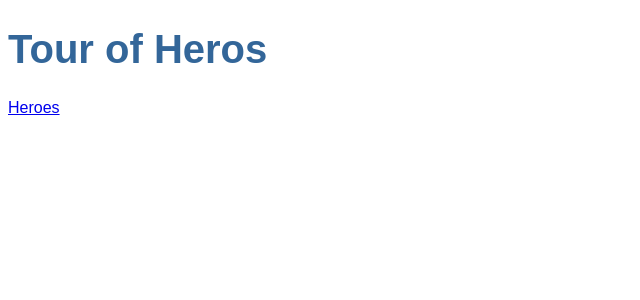
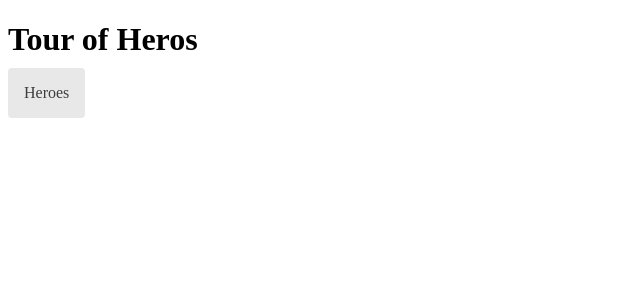
Before and after one commit to jondonadio/tour-of-heroes-tutorial, an Angular app: page / in a window 1280 px wide. Shown: the top 300 px of the page, without its empty margins (0-640 px from the left). Built offline with nearby package versions, Linux system fonts and the light colour scheme.

Commit message:
Add styling to app.component.css

```diff
--- a/src/app/app.component.css
+++ b/src/app/app.component.css
@@ -1,44 +1,22 @@
 /* Application-wide Styles */
+/* AppComponent's private CSS styles */
 h1 {
-    color: #369;
-    font-family: Arial, Helvetica, sans-serif;
-    font-size: 250%;
-  }
-  h2, h3 {
-    color: #444;
-    font-family: Arial, Helvetica, sans-serif;
-    font-weight: lighter;
-  }
-  body {
-    margin: 2em;
-  }
-  body, input[type="text"], button {
-    color: #333;
-    font-family: Cambria, Georgia, serif;
-  }
-  button {
-    background-color: #eee;
-    border: none;
-    border-radius: 4px;
-    cursor: pointer;
-    color: black;
-    font-size: 1.2rem;
-    padding: 1rem;
-    margin-right: 1rem;
-    margin-bottom: 1rem;
-    margin-top: 1rem;
-  }
-  button:hover {
-    background-color: black;
-    color: white;
-  }
-  button:disabled {
-    background-color: #eee;
-    color: #aaa;
-    cursor: auto;
-  }
+  margin-bottom: 0;
+}
+nav a {
+  padding: 1rem;
+  text-decoration: none;
+  margin-top: 10px;
+  display: inline-block;
+  background-color: #e8e8e8;
+  color: #3d3d3d;
+  border-radius: 4px;
+}
 
-  /* everywhere else */
-  * {
-    font-family: Arial, Helvetica, sans-serif;
-  }
+nav a:hover {
+  color: white;
+  background-color: #42545C;
+}
+nav a.active {
+  background-color: black;
+}
--- a/src/app/app.component.html
+++ b/src/app/app.component.html
@@ -1,6 +1,6 @@
 <h1>{{ title }}</h1>
 <nav>
-    <a routerLink="'/heroes">Heroes</a>
+    <a routerLink="/heroes">Heroes</a>
 </nav>
 <router-outlet></router-outlet>
 <app-messages></app-messages>
```
